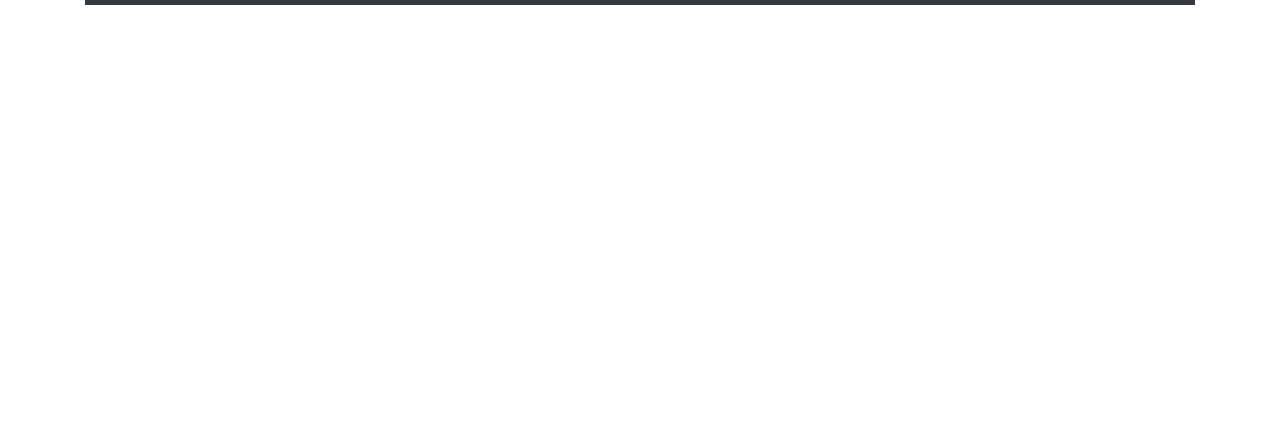
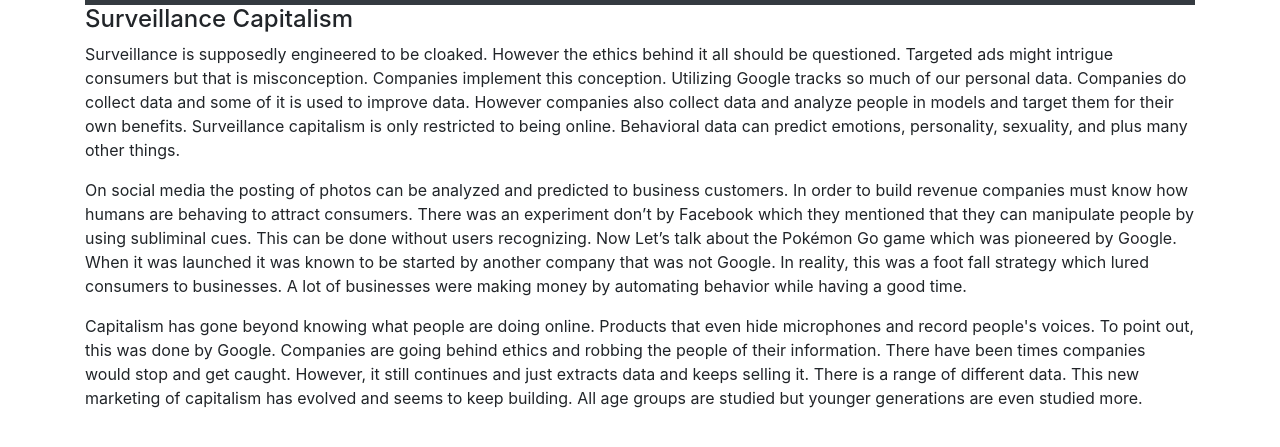
Before and after one commit to BrandonNJIT/Data_Privacy, a plain HTML site: page surveillance_capital.html in a window 1280 px wide. Shown: the part 99-546 px from the top of the page. Drawn offline with nearby package versions, Linux system fonts and the light colour scheme.

```diff
--- a/surveillance_capital.html
+++ b/surveillance_capital.html
@@ -50,8 +50,15 @@
             </ul>
         </div>
     </nav>
+    <h4>Surveillance Capitalism</h4>
+<p>
+    Surveillance is supposedly engineered to be cloaked. However the ethics behind it all should be questioned. Targeted ads might intrigue consumers but that is misconception. Companies implement this conception. Utilizing Google tracks so much of our personal data.  Companies do collect data and some of it is used to improve data. However companies also collect data and analyze people in models and target them for their own benefits. Surveillance capitalism is only restricted to being online. Behavioral data can predict emotions, personality, sexuality, and plus many other things.
+</p>
     <p>
-
+    On social media the posting of photos can be analyzed and predicted to business customers. In order to build revenue companies must know how humans are behaving to attract consumers. There was an experiment don’t by Facebook which they mentioned that they can manipulate people by using subliminal cues.  This can be done without users recognizing.  Now Let’s talk about the Pokémon Go game which was pioneered by Google. When it was launched it was known to be started by another company that was not Google. In reality, this was a foot fall strategy which lured consumers to businesses. A lot of businesses were making money by automating behavior while having a good time.
+</p>
+    <p>
+    Capitalism has gone beyond knowing what people are doing online. Products that even hide microphones and record people's voices. To point out, this  was done by Google.  Companies are going behind ethics and robbing the people of their information. There have been times companies would stop and get caught. However, it still continues and just extracts data and keeps selling it. There is a range of different data. This new marketing of capitalism has evolved and seems to keep building. All age groups are studied but younger generations are even studied more.
     </p>
 </div>
 </body>
```
